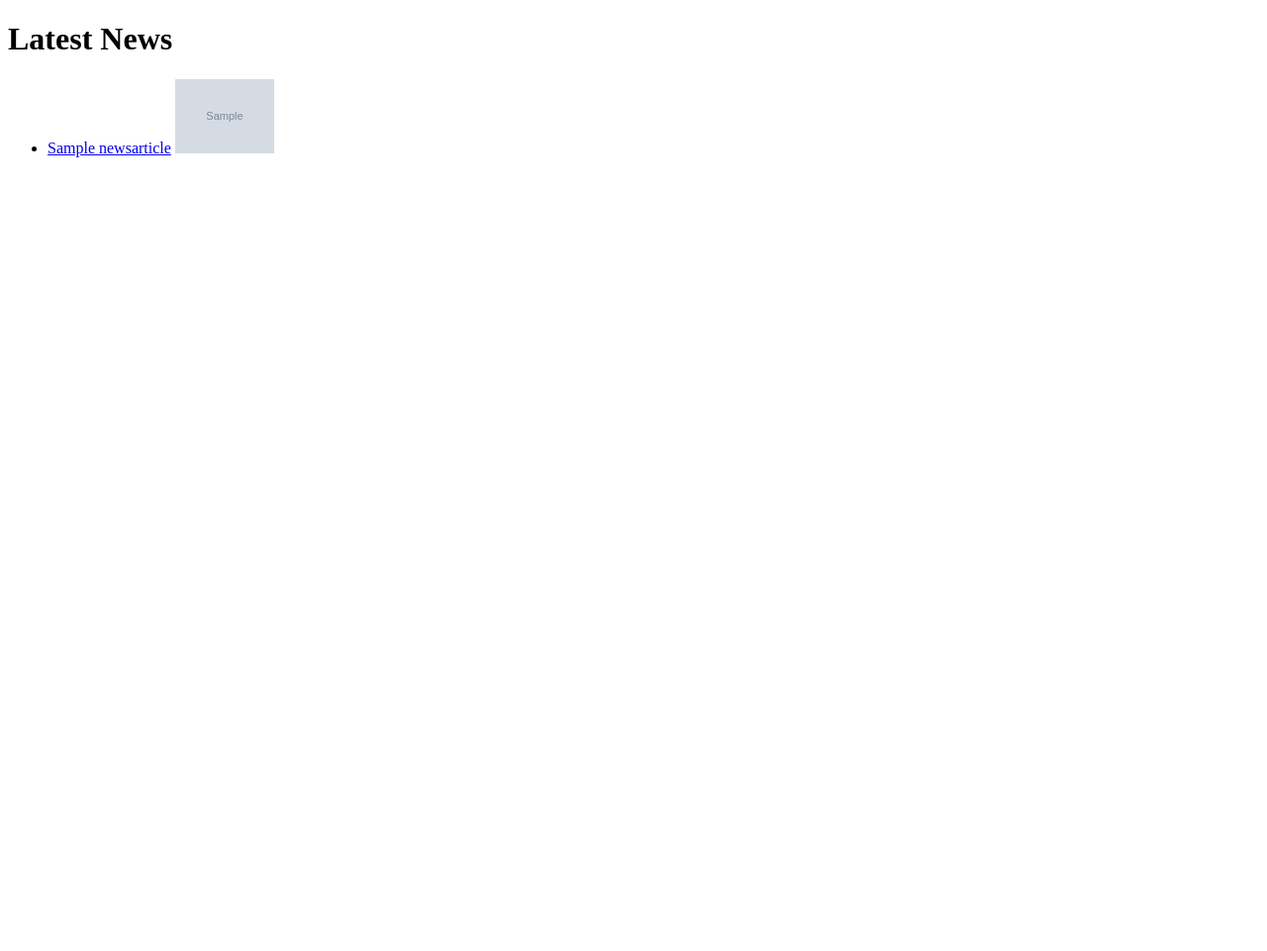
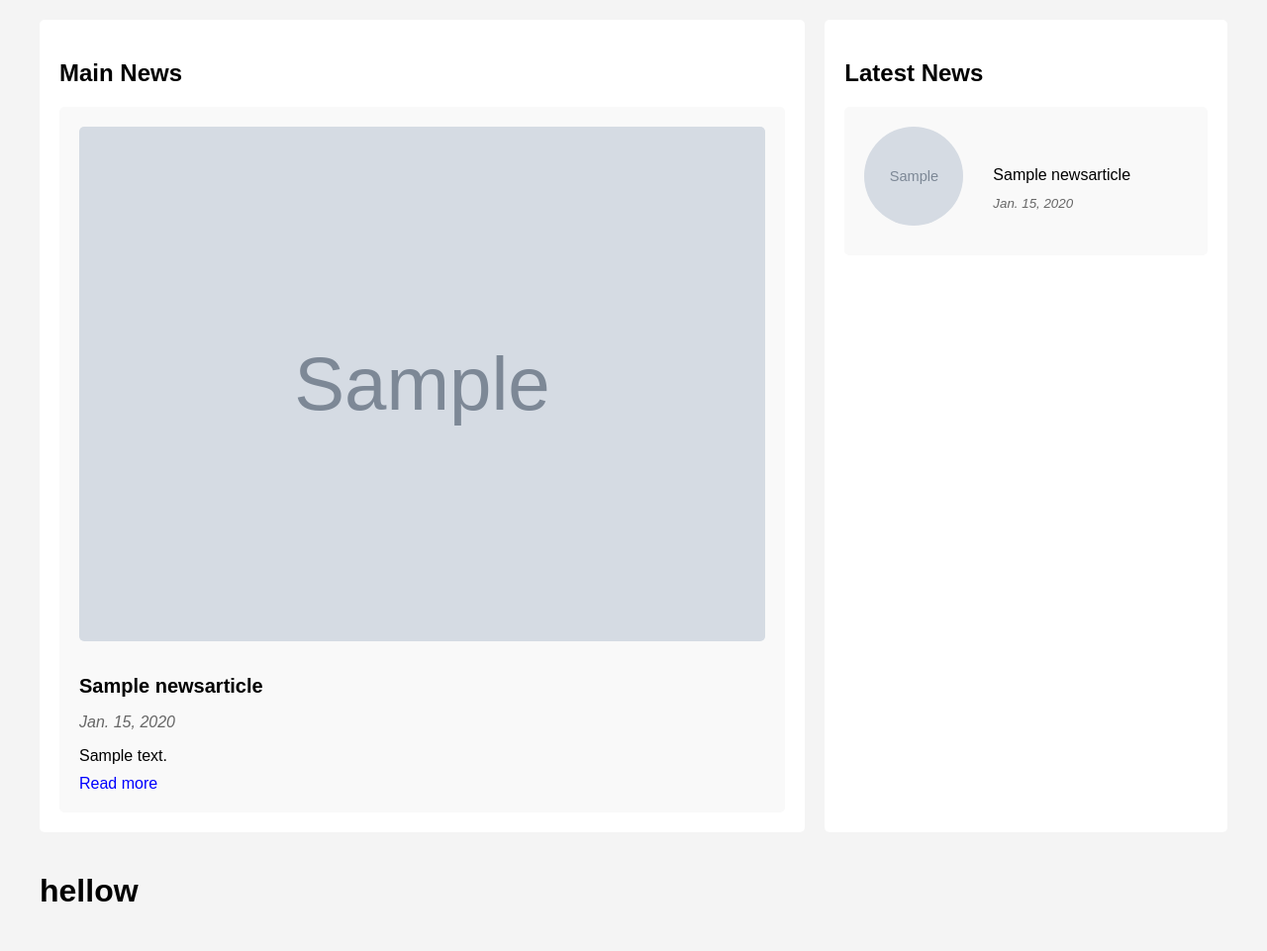
Before and after one commit to tohidrupok/footwarebd, a Django app: page /news/ in a window 1280 px wide. Shown: the whole page at 99% size. Before the commit the page ends 159 px from the top, so only its background shows below. Run offline with Django 5.2, Linux system fonts and the light colour scheme; tables that the repository leaves empty hold one stand-in row (values such as "Sample post"); grey boxes marked "Sample" are stand-in pictures.

Commit message:
News Page and News publish is built today.

```diff
--- a/store/models.py
+++ b/store/models.py
@@ -29,8 +29,9 @@ class Company(models.Model):
 
 class NewsArticle(models.Model):
     title = models.CharField(max_length=200)
+    slug = models.SlugField(max_length=220, unique=True, blank=True, null=True)
     content = models.TextField()
-    publication_date = models.DateTimeField(auto_now_add=True)
+    publication_date = models.DateField(auto_now_add=True)
     author = models.CharField(max_length=100)
     image = models.ImageField(upload_to='photos/news_images/', null=True, blank=True)
     is_availble = models.BooleanField(default = True)
--- a/store/templates/news/article_list.html
+++ b/store/templates/news/article_list.html
@@ -1,21 +1,171 @@
-<!-- article_list.html -->
+<!DOCTYPE html>
+<html lang="en">
+  <head>
+    <meta charset="UTF-8" />
+    <meta name="viewport" content="width=device-width, initial-scale=1.0" />
+    <title>News</title>
+    <style>
+      /* Inline CSS */
+      body {
+        font-family: Arial, sans-serif;
+        margin: 0;
+        padding: 0;
+        background-color: #f4f4f4;
+      }
 
-<!DOCTYPE html>
-<html>
-<head>
-    <title>News Portal</title>
-</head>
-<body>
-    <h1>Latest News</h1>
-    <ul>
-    {% for article in articles %}
-        <li>
-            <a href="{% url 'article_detail' article.pk %}">{{ article.title }}</a>
-            {% if article.image %}
-                <img src="{{ article.image.url }}" alt="{{ article.title }} Image" width="100">
-            {% endif %}
-        </li>
-    {% endfor %}
-    </ul>
-</body>
+      .container {
+        max-width: 1200px;
+        margin: 20px auto;
+        padding: 0 20px;
+        display: flex;
+        gap: 20px;
+      }
+
+      .main-column {
+        flex: 2; /* Larger column */
+        background-color: #fff;
+        border-radius: 5px;
+        padding: 20px;
+      }
+
+      .latest-column {
+        flex: 1; /* Smaller column */
+        background-color: #fff;
+        border-radius: 5px;
+        padding: 20px;
+      }
+
+      .main-column h2,
+      .latest-column h2 {
+        font-size: 24px;
+        font-weight: bold;
+        margin-bottom: 20px;
+      }
+
+      .news-container {
+        display: flex;
+        flex-direction: column;
+        gap: 20px;
+      }
+
+      .news-item {
+        background-color: #f9f9f9;
+        padding: 20px;
+        border-radius: 5px;
+      }
+
+      .news-item img {
+        width: 100%;
+        border-radius: 5px;
+        margin-bottom: 10px;
+      }
+
+      .news-item h3 {
+        font-size: 20px;
+        margin-bottom: 10px;
+      }
+
+      .news-item .date {
+        font-style: italic;
+        color: #666;
+        margin-bottom: 10px;
+      }
+
+      .news-item p {
+        margin-bottom: 10px;
+      }
+
+      .read-more {
+        color: blue;
+        text-decoration: none;
+      }
+
+      .read-more:hover {
+        text-decoration: underline;
+      }
+
+      /* Style to display the image in a circle */
+      .latest-column .news-item img {
+        border-radius: 50%; /* Make the image circular */
+        width: 100px; /* Adjust the width as needed */
+        height: 100px; /* Adjust the height as needed */
+        object-fit: cover; /* Maintain aspect ratio */
+        margin-right: 20px; /* Add some space to the right of the image */
+      }
+      .latest-column .news-item {
+        display: flex;
+        align-items: center;
+        gap: 20px;
+      }
+      .latest-column .news-item {
+        display: flex;
+        align-items: center;
+        gap: 10px;
+      }
+
+      .latest-column .news-item img {
+        width: 100px;
+        height: 100px;
+        border-radius: 50%;
+        object-fit: cover;
+        margin-right: 20px;
+      }
+
+      .latest-column .news-details {
+        flex: 1;
+      }
+
+      .latest-column .news-details h5 {
+        font-size: 20px;
+        margin-bottom: 5px;
+      }
+
+      .latest-column .news-details .date {
+        font-style: italic;
+        color: #666;
+        margin-bottom: 5px;
+      }
+    </style>
+  </head>
+  <body>
+    <div class="container">
+      <!-- Main News Column -->
+      <div class="main-column">
+        <h2>Main News</h2>
+        <div class="news-container">
+          <!-- Iterate over your main news articles -->
+          {% for article in articles %}
+          <div class="news-item">
+            <img src="{{ article.image.url }}" alt="{{ article.title }}" />
+            <h3>{{ article.title }}</h3>
+            <p class="date">{{ article.publication_date }}</p>
+            <p>{{ article.content|truncatewords:30 }}</p>
+            <a href="{{ article.url }}" class="read-more">Read more</a>
+          </div>
+          {% endfor %}
+        </div>
+      </div>
+
+      <!-- Latest News Column -->
+      <div class="latest-column">
+        <h2>Latest News</h2>
+        <div class="news-container">
+          <!-- Iterate over your latest news articles -->
+          {% for article in latest_news %}
+          <div class="news-item">
+            <img src="{{ article.image.url }}" alt="{{ article.title }}" />
+            <div class="news-details">
+              <p>{{ article.title }}</p>
+              <small class="date">{{ article.publication_date }}</small>
+            </div>
+          </div>
+          {% endfor %}
+        </div>
+    </div>
+    </div>
+    <div class="container">
+    <h1> hellow</h1>
+    </div>
+
+  </body>
 </html>
--- a/store/views.py
+++ b/store/views.py
@@ -16,5 +16,8 @@ def company_detail(request, company_slug):
 
 
 def news_article_list(request):
-    articles = NewsArticle.objects.all()
-    return render(request, 'news/article_list.html', {'articles': articles})
+    articles = NewsArticle.objects.order_by('-publication_date')[:1]
+    latest_news = NewsArticle.objects.order_by('-publication_date')[:6]
+
+    context = {'articles': articles, 'latest_news': latest_news}
+    return render(request, 'news/article_list.html', context)
--- a/vlogs/templates/home.html
+++ b/vlogs/templates/home.html
@@ -69,7 +69,7 @@
               <a href="price.php" class="dropdown-item"
                 >Newsletter Subscription</a
               >
-              <a href="feature.php" class="dropdown-item"
+              <a href="{% url 'news_all'  %}" class="dropdown-item"
                 >Industry News and Events</a
               >
             </div>
```
Also changed, not shown: store/admin.py (+8 -1 lines), media/photos/news_images/IMG-20240302-WA0047.jpg (added), media/photos/news_images/featured-1.png (added), store/migrations/0007_newsarticle_slug.py (added), store/migrations/0008_alter_newsarticle_publication_date.py (added).
